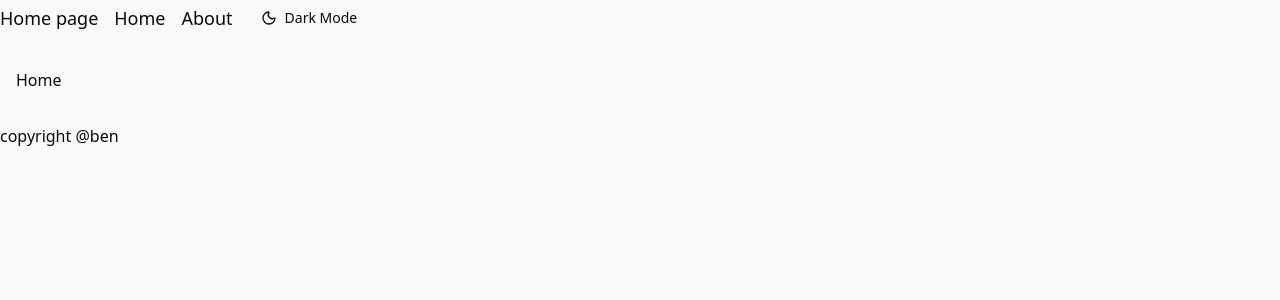
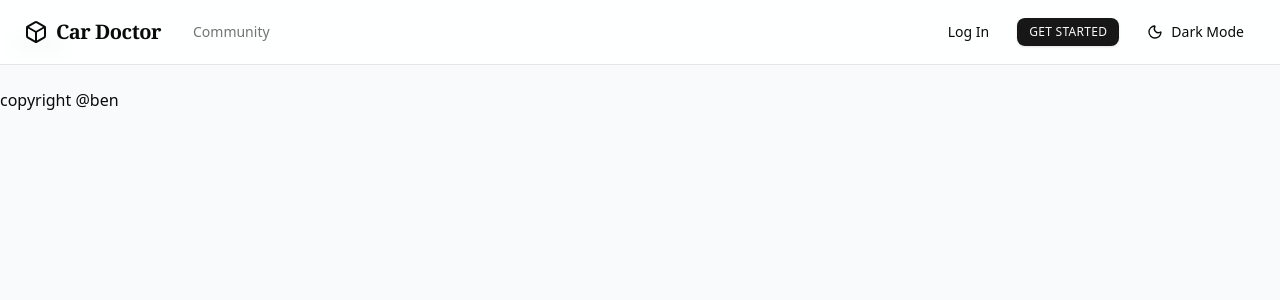
Before and after one commit to benjaminhuanghuang/car-doctor, a React (Vite) app in the folder apps/web/: page / in a window 1280 px wide. Shown: the top 300 px of the page. Built offline with nearby package versions, Linux system fonts and the light colour scheme.

Commit message:
web navbar

```diff
--- a/apps/web/src/components/layout/Navbar.tsx
+++ b/apps/web/src/components/layout/Navbar.tsx
@@ -1,22 +1,69 @@
+import { Box } from 'lucide-react';
+import { Button } from '../ui/button';
 import { NavLink } from 'react-router-dom';
 
 import { ThemeToggle } from '../ThemeToggle';
 
 export default function Navbar() {
+  const isSignedIn = false; // Replace with actual authentication logic
+  const userName = 'John Doe'; // Replace with actual user name
+
+  const handleAuthClick = async () => {
+    if (isSignedIn) {
+      try {
+        await signOut();
+      } catch (e) {
+        console.error(`Puter sign out failed: ${e}`);
+      }
+
+      return;
+    }
+
+    try {
+      await signIn();
+    } catch (e) {
+      console.error(`Puter sign in failed: ${e}`);
+    }
+  };
+
   return (
-    <nav className="flex gap-4 w-full items-center">
-      <div className="flex gap-4 text-lg">
-        <NavLink to="/">Home page</NavLink>
-        <ul className="flex gap-4 text-lg">
-          <li>
-            <NavLink to="/">Home</NavLink>
-          </li>
-          <li>
-            <NavLink to="/about">About</NavLink>
-          </li>
-        </ul>
-      </div>
-      <ThemeToggle />
-    </nav>
+    <header className="navbar">
+      <nav className="inner">
+        <div className="left">
+          <div className="brand">
+            <Box className="logo" />
+
+            <span className="name">Car Doctor</span>
+          </div>
+
+          <ul className="links">
+            <a href="#">Community</a>
+          </ul>
+        </div>
+
+        <div className="actions">
+          {isSignedIn ? (
+            <>
+              <span className="greeting">{userName ? `Hi, ${userName}` : 'Signed in'}</span>
+
+              <Button size="sm" onClick={handleAuthClick} className="btn">
+                Log Out
+              </Button>
+            </>
+          ) : (
+            <>
+              <Button onClick={handleAuthClick} size="sm" variant="ghost">
+                Log In
+              </Button>
+
+              <a href="#upload" className="cta">
+                Get Started
+              </a>
+            </>
+          )}
+          <ThemeToggle />
+        </div>
+      </nav>
+    </header>
   );
 }
--- a/apps/web/src/components/layout/RootLayout.tsx
+++ b/apps/web/src/components/layout/RootLayout.tsx
@@ -14,7 +14,7 @@ const RootLayout = () => {
   }
 
   return (
-    <div>
+    <>
       {user ? (
         <div className="min-h-screen bg-gray-50">
           <Navbar />
@@ -26,7 +26,7 @@ const RootLayout = () => {
       ) : (
         <Login />
       )}
-    </div>
+    </>
   );
 };
 
--- a/apps/web/src/index.css
+++ b/apps/web/src/index.css
@@ -1,6 +1,6 @@
 @import 'tailwindcss';
-@import "tw-animate-css";
-@import "shadcn/tailwind.css";
+@import 'tw-animate-css';
+@import 'shadcn/tailwind.css';
 
 @custom-variant dark (&:is(.dark *));
 
@@ -124,3 +124,57 @@
     @apply bg-background text-foreground;
   }
 }
+
+@layer components {
+  .navbar {
+    @apply fixed top-0 w-full z-50 bg-background/90 backdrop-blur-sm border-b border-border;
+
+    .inner {
+      @apply max-w-7xl mx-auto px-6 h-16 flex items-center justify-between;
+
+      .left {
+        @apply flex items-center space-x-8;
+
+        .brand {
+          @apply flex items-center space-x-2 cursor-pointer;
+
+          .logo {
+            @apply w-6 h-6 text-foreground;
+          }
+
+          .name {
+            @apply text-xl font-serif font-bold text-foreground tracking-tight;
+          }
+        }
+
+        .links {
+          @apply hidden md:flex items-center space-x-6;
+
+          a {
+            @apply text-sm font-medium text-muted-foreground hover:text-foreground transition-colors;
+          }
+        }
+      }
+
+      .actions {
+        @apply flex items-center space-x-4;
+
+        .greeting {
+          @apply text-xs font-semibold uppercase tracking-wide text-muted-foreground;
+        }
+
+        .btn {
+          @apply rounded-md;
+        }
+
+        .login {
+          @apply text-xs font-bold uppercase tracking-wide text-foreground hover:text-primary transition-colors;
+        }
+
+        .cta {
+          @apply inline-flex items-center justify-center rounded-md font-medium transition-all duration-200 focus:outline-none focus:ring-2 focus:ring-offset-2 focus:ring-offset-background disabled:opacity-50 disabled:cursor-not-allowed px-3 py-1.5 text-xs uppercase tracking-wide bg-primary text-primary-foreground hover:bg-primary/90 shadow-sm;
+        }
+      }
+    }
+  }
+}
```
